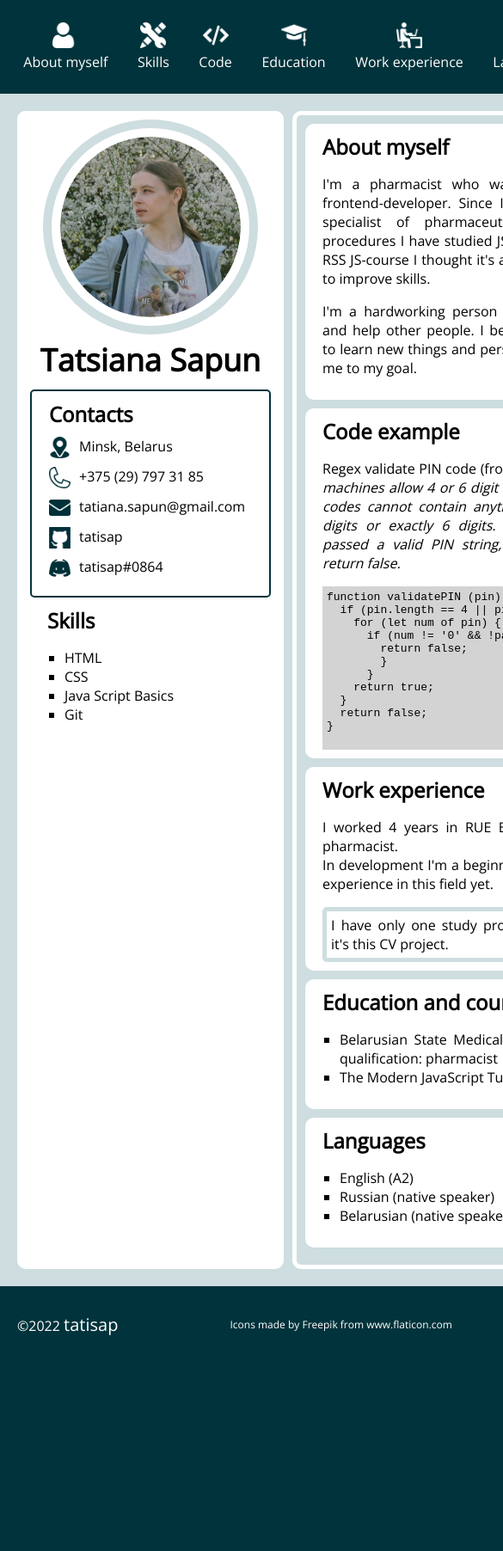
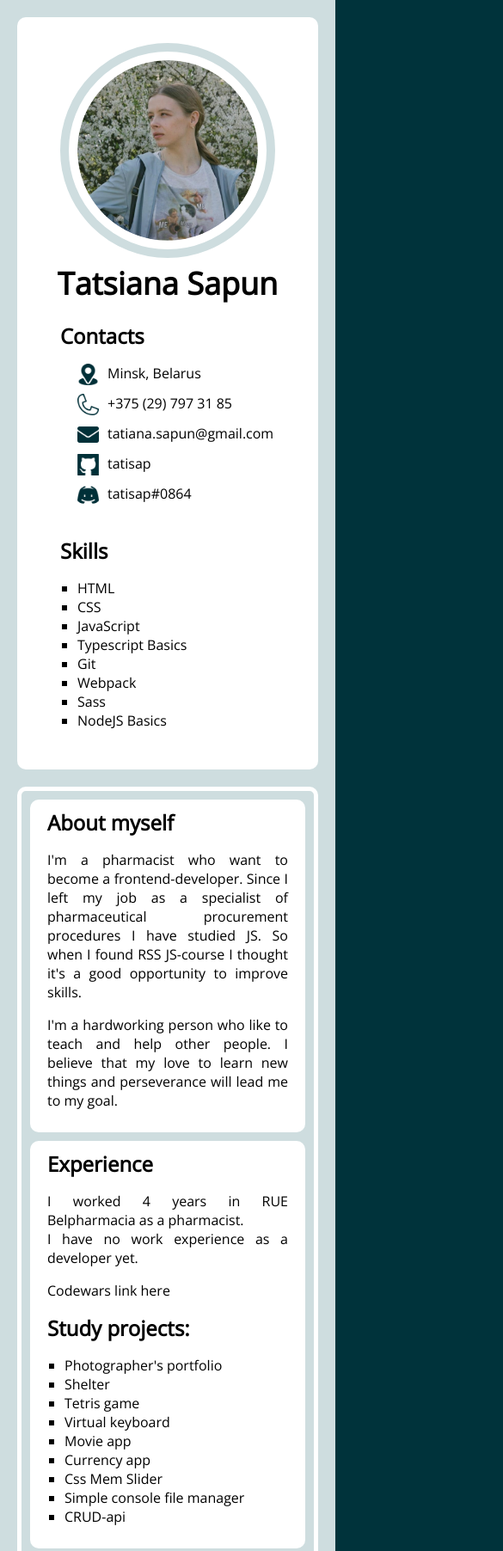
Before and after one commit to tatisap/rsschool-cv, a plain HTML site: page index.html in a window 390 px wide. Shown: the top 1804 px of the page at 86% size, 585 px wide, since content can reach past the window. Before the commit the page ends 1584 px from the top, so only its background shows below. Drawn offline with Linux system fonts and the light colour scheme.

Commit message:
feat: update info

```diff
--- a/index.html
+++ b/index.html
@@ -11,7 +11,7 @@
     <div class="container">
         <header>
             <div class="header-container">
-                <nav>
+                <nav class="nav">
                     <ul class="nav-list">
                         <li class="nav-item">
                             <a class="nav-link" href="#summary">
@@ -23,12 +23,6 @@
                             <a class="nav-link" href="#skills">
                                 <img src="./icons/skills.png" alt="Icon-skills" width="30" height="30">
                                 <p class="link-text-content">Skills</p>
-                            </a>
-                        </li>
-                        <li class="nav-item">
-                            <a class="nav-link" href="#code">
-                                <img src="./icons/code.png" alt="Icon-code" width="30" height="30">
-                                <p class="link-text-content">Code</p>
                             </a>
                         </li>
                         <li class="nav-item">
@@ -62,15 +56,14 @@
         <main>
             <div class="main-container">
                 <div class="left-column">
-                    <section class="section" id="profile">
+                    <section id="profile" class="section">
                         <img src="./pictures/avatar.png" alt="Аватар" width="250" height="250">
-                        <h1>Tatsiana Sapun</h1>
-
+                        <h1 class="page-title">Tatsiana Sapun</h1>
                     </section>
                     <section class="section contacts">
                         <a class="anchor" id="contacts"></a>
-                        <h2>Contacts</h2>
-                        <ul>
+                        <h2 class="section-title">Contacts</h2>
+                        <ul class="contact-list">
                             <li class="contact-item">
                                 <img src="./icons/location.png" alt="Icon-location" width="25" height="25">
                                 <span>Minsk, Belarus</span>
@@ -93,21 +86,25 @@
                             </li>
                         </ul>
                     </section>
-                    <section class="section">
+                    <section class="section skills">
                         <a class="anchor" id="skills"></a>
-                        <h2>Skills</h2>
-                        <ul>
-                            <li>HTML</li>
-                            <li>CSS</li>
-                            <li>Java Script Basics</li>
-                            <li>Git</li>
+                        <h2 class="section-title">Skills</h2>
+                        <ul class="skills-list">
+                            <li class="skill-item">HTML</li>
+                            <li class="skill-item">CSS</li>
+                            <li class="skill-item">JavaScript</li>
+                            <li class="skill-item">Typescript Basics</li>
+                            <li class="skill-item">Git</li>
+                            <li class="skill-item">Webpack</li>
+                            <li class="skill-item">Sass</li>
+                            <li class="skill-item">NodeJS Basics</li>
                         </ul>
                     </section>
                 </div>
                 <div class="right-column">
                     <section class="section">
                         <a class="anchor" id="summary"></a>
-                        <h2>About myself</h2>
+                        <h2 class="section-title">About myself</h2>
                         <p>I'm a pharmacist who want to become a frontend-developer. Since I left my job as a
                         specialist of pharmaceutical procurement procedures I have studied JS. So when I found
                         RSS JS-course I thought it's a good opportunity to improve skills.</p>
@@ -115,53 +112,44 @@
                         love to learn new things and perseverance will lead me to my goal.</p>
                     </section>
                     <section class="section">
-                        <a class="anchor" id="code"></a>
-                        <h2>Code example</h2>
-                        <p>Regex validate PIN code (from Codewars): <em>ATM machines allow 4 or 6 digit PIN codes
-                        and PIN codes cannot contain anything but exactly 4 digits or exactly 6 digits. If the
-                        function is passed a valid PIN string, return true, else return false.</em></p>
-                        <pre class="code-example">
-<code>function validatePIN (pin) {
-  if (pin.length == 4 || pin.length == 6) {
-    for (let num of pin) {
-      if (num != '0' && !parseInt(num)) {
-        return false;
-        }
-      }
-    return true;
-  }
-  return false;
-}</code>
-                        </pre>
-                    </section>
-                    <section class="section">
                         <a class="anchor" id="work"></a>
-                        <h2>Work experience</h2>
+                        <h2 class="section-title">Experience</h2>
                         <p>I worked 4 years in RUE Belpharmacia as a pharmacist.<br>
-                           In development I'm a beginner. I have no work experience in this field yet.
+                            I have no work experience as a developer yet.
                         </p>
-                        <p class="projects">I have only one study project in RSSchool:
-                           <a href="https://tatisap.github.io/rsschool-cv/">it's this CV project</a>.
-                        </p>
+                        <p>
+                            <a href="https://www.codewars.com/users/tatisap/">Codewars link here</a>
+                      </p>
+                        <h2 class="section-title">Study projects:</h2>
+                        <ul class="projects-list">
+                            <li class="project-item"><a href="https://tatisap.github.io/RSSstage-0/portfolio/">Photographer's portfolio</a></li>
+                            <li class="project-item"><a href="https://tatisap.github.io/RSSstage-1/shelter/pages/main/">Shelter</a></li>
+                            <li class="project-item"><a href="https://tatisap.github.io/RSSstage-0/tetris/">Tetris game</a></li>
+                            <li class="project-item"><a href="https://tatisap.github.io/rss-virtual-keyboard">Virtual keyboard</a></li>
+                            <li class="project-item"><a href="https://tatisap.github.io/RSSstage-0/movie-app/">Movie app</a></li>
+                            <li class="project-item"><a href="https://tatisap.github.io/currency-api-app/">Currency app</a></li>
+                            <li class="project-item"><a href="https://tatisap.github.io/cssMemSlider/cssMemSlider/index.html">Css Mem Slider</a></li>
+                            <li class="project-item"><a href="https://github.com/tatisap/file-manager">Simple console file manager</a></li>
+                            <li class="project-item"><a href="https://github.com/tatisap/CRUD-API">CRUD-api</a></li>
+                        </ul>
                     </section>
                     <section class="section">
                         <a class="anchor" id="education"></a>
-                        <h2>Education and courses</h2>
-                        <ul>
-                            <li>Belarusian State Medical University (2017), qualification: pharmacist</li>
-                            <li>
-                                <a href="https://learn.javascript.ru">The Modern JavaScript Tutorial</a>
-                                <span>(in progress)</span>
-                            </li>
+                        <h2 class="section-title">Education and courses</h2>
+                        <ul class="education-list">
+                            <li class="education-item">Belarusian State Medical University (2017), qualification: pharmacist</li>
+                            <li class="education-item">Stage#0 JavaScript RSSchool</li>
+                            <li class="education-item">Stage#1 JavaScript RSSchool</li>
+                            <li class="education-item">Stage#2 JavaScript RSSchool (in progress)</li>
                         </ul>
                     </section>
                     <section class="section">
                         <a class="anchor" id="languages"></a>
-                        <h2>Languages</h2>
-                        <ul>
-                            <li>English (A2)</li>
-                            <li>Russian (native speaker)</li>
-                            <li>Belarusian (native speaker)</li>
+                        <h2 class="section-title">Languages</h2>
+                        <ul class="languages-list">
+                            <li class="language-item">English (A2, B1(Examinator Epam Platform Test))</li>
+                            <li class="language-item">Russian (native speaker)</li>
+                            <li class="language-item">Belarusian (native speaker)</li>
                         </ul>
                     </section>
                 </div>
--- a/style.css
+++ b/style.css
@@ -14,8 +14,6 @@ body {
   margin: 0px auto ;
   border-radius: 20px;
   background-color: #cedddf;
-  min-width: 780px;
-  width: 70%;
   max-width: 1024px;
 }
 ul {
@@ -70,7 +68,6 @@ header {
 }
 .left-column {
   background-color: #fff;
-
   border-radius: 10px;
   flex: none;
   width: 310px;
@@ -98,11 +95,11 @@ header {
   margin-top: -125px;
   visibility: hidden;
 }
-h1 {
+.page-title {
   margin: 0px;
   font-size: 36px;
 }
-h2 {
+.section-title {
   margin: 0px 0px 10px;
 }
 #profile {
@@ -118,7 +115,7 @@ h2 {
   border: 2px solid #00333b;
   border-radius: 5px;
 }
-.contacts > ul {
+.contacts-list {
   list-style-type: none;
   margin: 0px;
   padding-inline-start: 0px;
@@ -131,14 +128,17 @@ h2 {
   margin-left: 10px;
 }
 .code-example {
+  display: none;
   margin: 0px;
   background-color: lightgrey;
   padding: 5px;
+  overflow: auto;
 }
 .projects {
-  display: inline-block;
+  display: block;
   margin: 0px;
-  padding: 5px;
+  padding: 10px;
+  padding-left: 40px;
   border: 5px solid #cedddf;
   border-radius: 5px;
 }
@@ -170,3 +170,84 @@ h2 {
 .icon-attribute {
   font-size: 12px ! important;
 }
+
+@media (max-width: 860px){
+    .nav-list {
+        gap: 15px;
+        flex-wrap: wrap;
+    }
+    .main-container {
+        flex-direction: column;
+    }
+    .left-column {
+        display: grid;
+        grid-template-columns: 1fr 1fr;
+        margin-bottom: 20px;
+        padding: 20px;
+        width: 100%;
+    }
+    .right-column {
+        margin: 0;
+    }
+    #profile {
+        grid-column-start: 1;
+        grid-column-end: 3;
+    }
+    .contacts {
+        border: 0;
+        width: 300px;
+    }
+}
+
+@media (max-width: 740px) {
+    .container {
+        display: grid;
+        grid-template-columns: min-content auto;
+        grid-template-rows: 1fr min-content;
+        border-radius: 0;
+    }
+    header {
+        grid-row-start: 1;
+        grid-row-end: 3;
+    }
+    .header-container {
+        height: 100%;
+    }
+    .nav-list {
+        flex-direction: column;
+        gap: 40px;
+    }
+    .left-column {
+        display: flex;
+        flex-direction: column;
+        align-items: center;
+    }
+    .skills {
+        width: 300px;
+    }
+    .left-column .section {
+        margin: 0;
+    }
+}
+@media (max-width: 500px) {
+    .footer-container {
+        flex-direction: column;
+        gap: 15px;
+    }
+    .left-column .section {
+        padding-left: 0;
+        padding-right: 0;
+    }
+    .contacts,
+    .skills {
+        width: 250px;
+    }
+}
+@media (max-width: 450px) {
+    .container {
+        display: block;
+    }
+    header {
+        display: none;
+    }
+}
```
